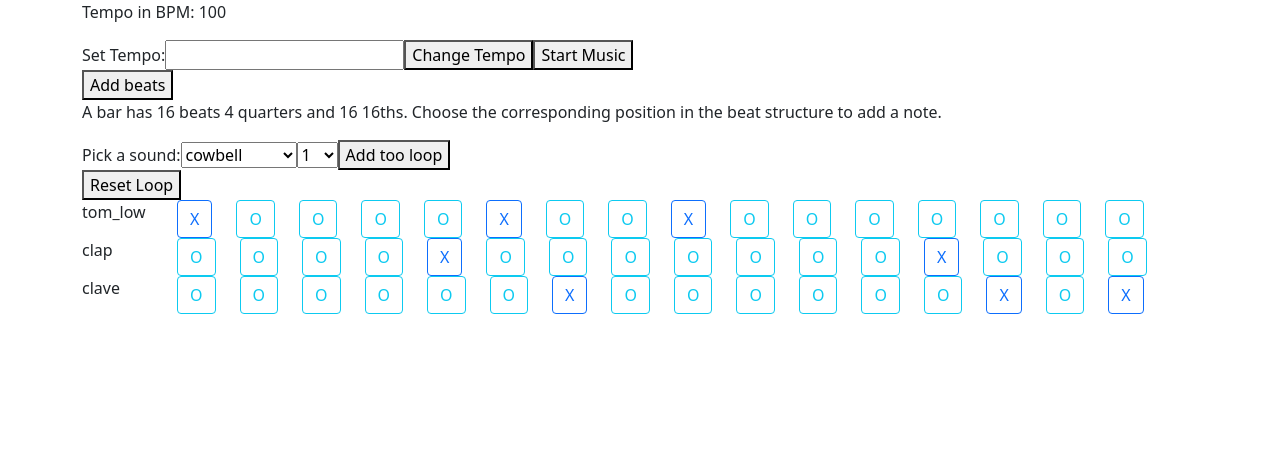
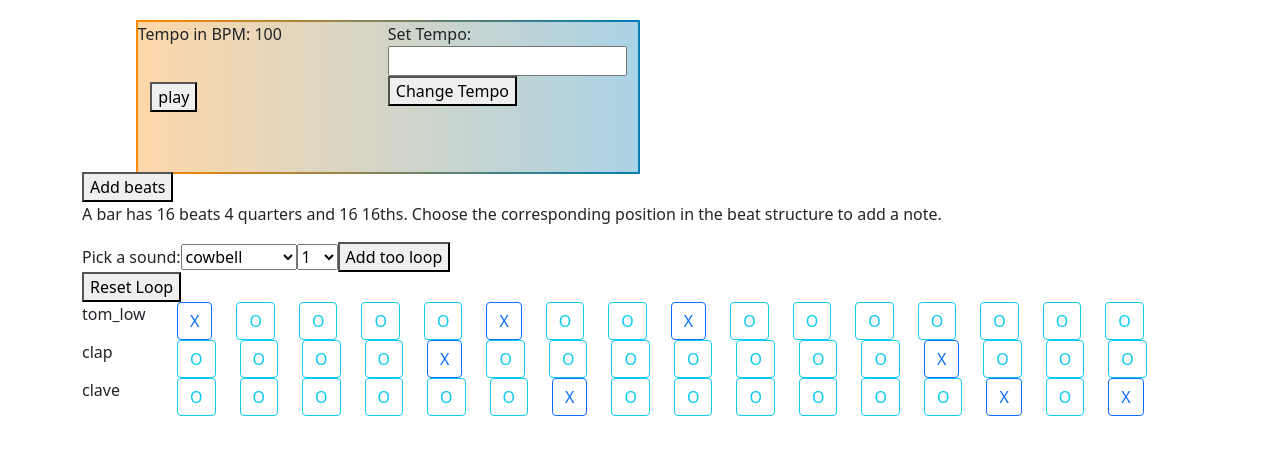
Before and after one commit to professional-pigeon/react-music-app, a React (Create React App) app: page / in a window 1280 px wide. Shown: the top 454 px of the page. Built offline with nearby package versions, Linux system fonts and the light colour scheme; no server answers.

Commit message:
add player div and create styling

```diff
--- a/src/components/App.css
+++ b/src/components/App.css
@@ -5,3 +5,34 @@
 .LeftMostCol {
   text-align: left;
 }
+
+#player {
+  position: relative;
+  margin: 2% 5% auto 5%;
+  width: 90%;
+  max-width: 500px;
+  height: 150px;
+  background: rgba(255, 255, 255, 0.664);
+}
+
+#player::before {
+  position: absolute;
+  content: '';
+  width: calc(100% + 4px);
+  height: calc(100% + 4px);
+  left: -2px;
+  top: -2px;
+  background: linear-gradient(to left, #007db5, #ff8a00);
+  z-index: -1;
+}
+
+#play-icon {
+  position: relative;
+  margin: 20px 2.5% 20px 2.5%;
+}
+
+#tempo-form {
+  position: absolute;
+  left: 50%;
+  top: 0;
+}
--- a/src/components/Player.js
+++ b/src/components/Player.js
@@ -6,20 +6,22 @@ function Player(props) {
   function handleTempoChange(event) {
     event.preventDefault();
     let newTempo = event.target.tempo.value
-    props.setNewTempo(newTempo);
+    // props.setNewTempo(newTempo);
   }
 
-  let displayButton = (props.intervalID != 0 ? <button id="stop-icon" onClick={() => props.stop(props.intervalID)}>Stop music</button> : <button id="play-icon" onClick={() => props.play(props.playInstrument, props.useTempo, props.sounds)}>Start Music</button> )
+  let displayButton = (props.intervalID != 0 ? <button id="stop-icon" onClick={() => props.stop(props.intervalID)}>Stop music</button> : <button id="play-icon" onClick={() => props.play(props.playInstrument, props.useTempo, props.sounds)}>play</button> )
 
   return (
-    <div>
+    <div id="player">
       <p>Tempo in BPM: {props.useTempo}</p>
+      <div id="tempo-form">
       <form onSubmit={handleTempoChange}>
         <label>Set Tempo:</label>
         <input type="number" name="tempo" />
         <button type="submit">Change Tempo</button>
-        {displayButton}
       </form>
+      </div>
+      {displayButton}
     </div>
   )
 }
@@ -27,7 +29,7 @@ function Player(props) {
 Player.propTypes ={
   useTempo: PropTypes.number,
   setNewTempo: PropTypes.func,
-  sound: PropTypes.array,
+  sounds: PropTypes.array,
   }
 
 export default Player
```
